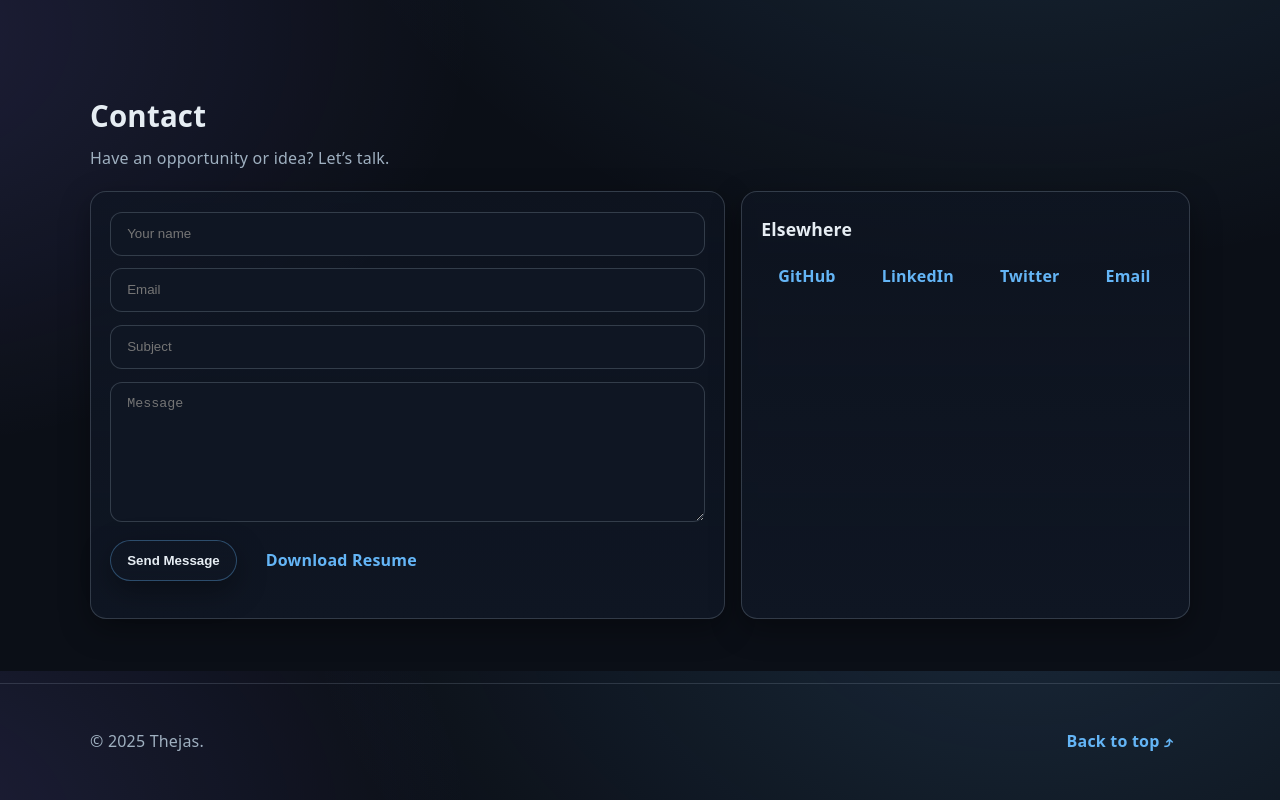
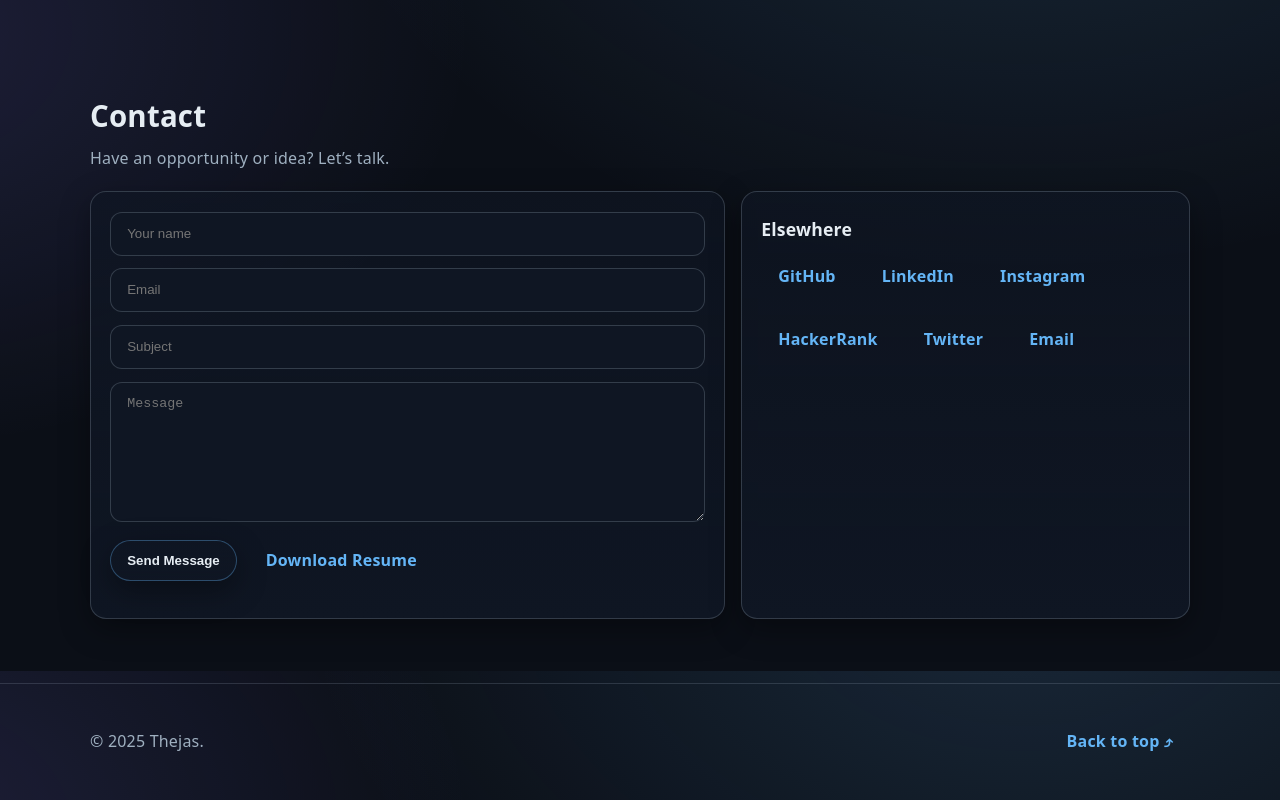
Before and after one commit to thejasmugunthan/Portfolio, a plain HTML site: page index.html in a window 1280 px wide. Shown: the part 3329-4129 px from the top of the page. Drawn offline with Linux system fonts and the light colour scheme.

Commit message:
Update index.html

```diff
--- a/index.html
+++ b/index.html
@@ -445,6 +445,8 @@ can apply my academic knowledge, learn new technologies, and contribute effectiv
           <div class="row">
             <a class="btn secondary" href="https://github.com/thejasmugunthan" aria-label="GitHub">GitHub</a>
             <a class="btn secondary" href="https://linkedin.com/in/thejas2004" aria-label="LinkedIn">LinkedIn</a>
+            <a class="btn secondary" href="https://www.instagram.com/thejas__2004/" aria-label="LinkedIn">Instagram</a>
+            <a class="btn secondary" href="https://www.hackerrank.com/profile/thejas2004" aria-label="LinkedIn">HackerRank</a>
             <a class="btn secondary" href="https://x.com/Thejas2004" aria-label="Twitter">Twitter</a>
             <a class="btn secondary" href="mailto:thejasmugunthan@gmail.com" aria-label="Email">Email</a>
           </div>
```
